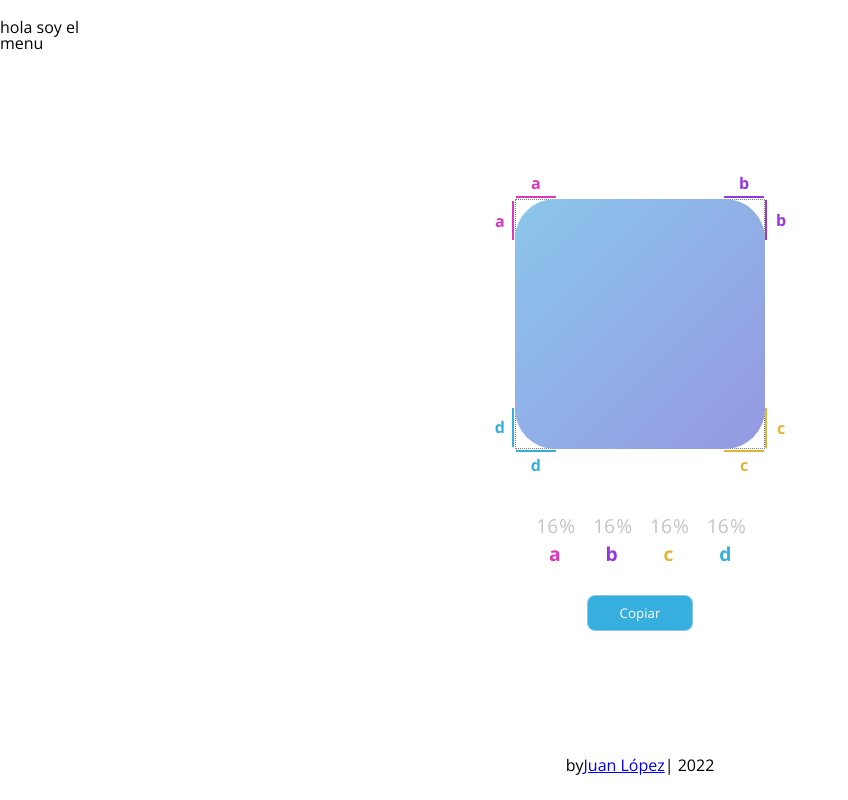
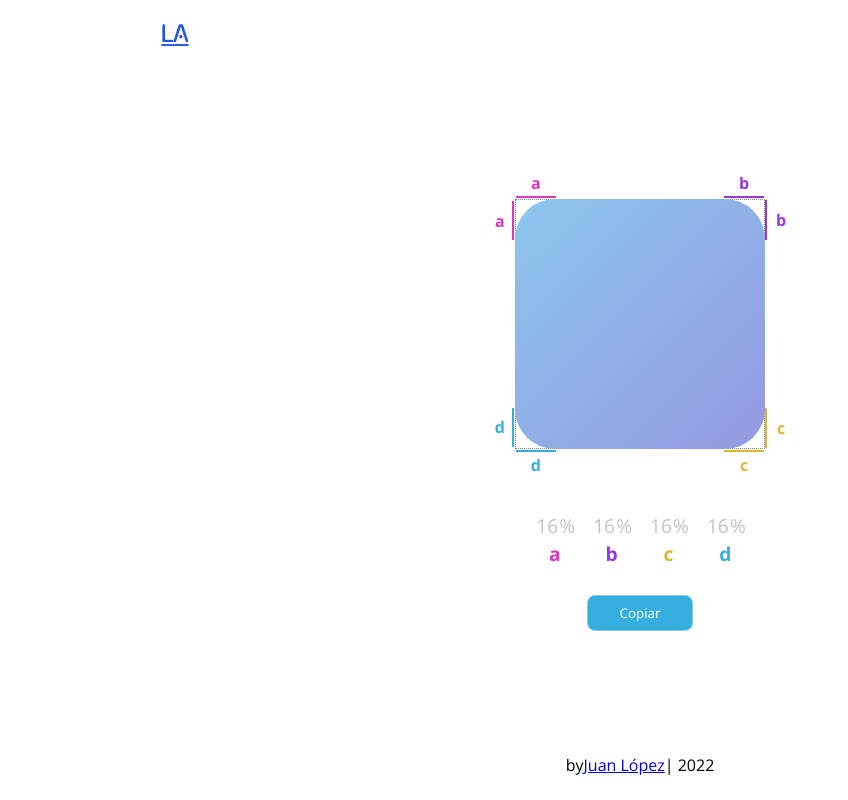
Before and after one commit to Lopez089/Border-Radius-Previewer, a React (Vite) app: page / in a window 1280 px wide. Shown: the whole page, without its empty margins (0-848 px from the left). Built offline with nearby package versions, Linux system fonts and the light colour scheme.

Commit message:
feat create component nav

```diff
--- a/src/App.jsx
+++ b/src/App.jsx
@@ -1,11 +1,13 @@
 import React, { useState } from 'react'
 import { useBorderRadius } from './hooks/useBorderRadius'
+import logo from './assets/img/logo.png'
 import {
   Layout,
   BoxSquare,
   WrapFrom,
   Footer,
-  Main
+  Main,
+  Nav
 } from './components/index'
 
 const App = () => {
@@ -14,7 +16,9 @@ const App = () => {
 
   return (
     <Layout>
-      <nav>hola soy el menu</nav>
+      <Nav>
+        <img src={logo} alt="logo" />
+      </Nav>
       <Main>
         <BoxSquare border={border} message={message} />
         <WrapFrom border={border} setBorder={setBorder} setMessage={setMessage} />
--- a/src/components/index.js
+++ b/src/components/index.js
@@ -14,6 +14,7 @@ import { BoxSquare } from './boxSquare'
 import { WrapFrom } from './wrapForm'
 import { Footer } from './footer'
 import { Main } from './main'
+import { Nav } from './nav'
 
 export {
   Layout,
@@ -31,5 +32,6 @@ export {
   BoxSquare,
   WrapFrom,
   Footer,
-  Main
+  Main,
+  Nav
 }
--- /dev/null
+++ b/src/components/nav.jsx
@@ -0,0 +1,11 @@
+import styled from 'styled-components'
+
+export const Nav = styled.nav`
+    display:grid;
+    grid-column:2/3;
+    grid-row: 1/2;
+
+    img{
+        height: 25px;
+    }
+`
--- a/vite.config.js
+++ b/vite.config.js
@@ -3,5 +3,6 @@ import react from '@vitejs/plugin-react'
 
 // https://vitejs.dev/config/
 export default defineConfig({
-  plugins: [react()]
+  plugins: [react()],
+  assetsInclude: ['**/*.png']
 })
```
Also changed, not shown: src/assets/img/Grupo 6@2x.png (added), src/assets/img/logo.png (added).
